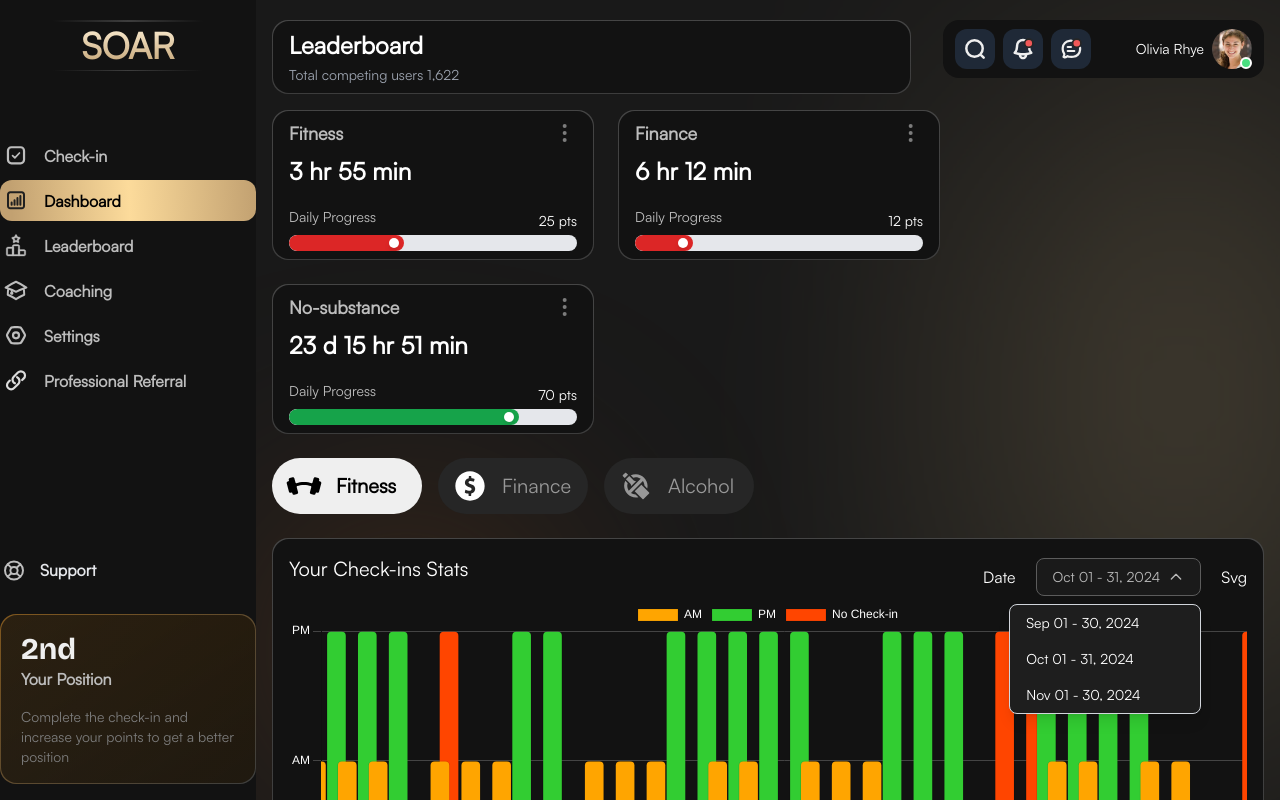
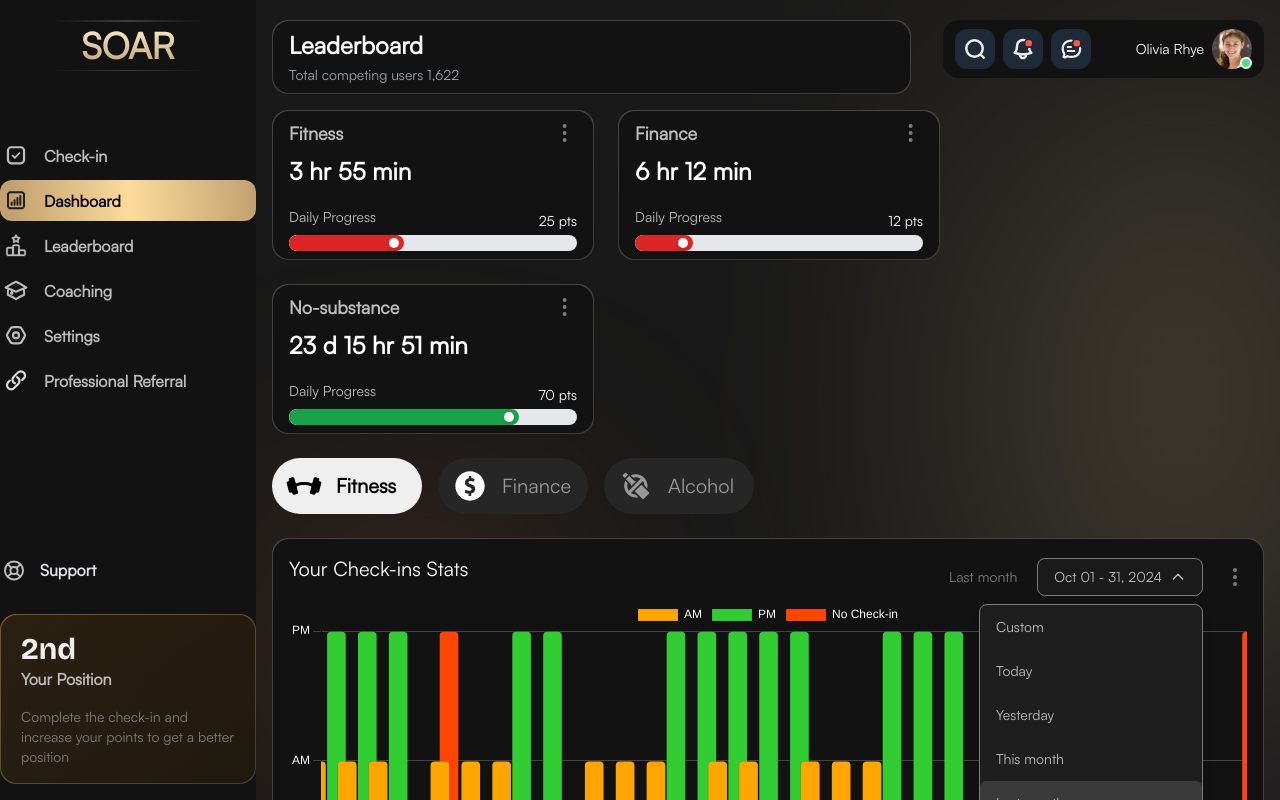
Before and after one commit to sda34495/soar-web-app-front, a Next.js app: page /dashboard in a window 1280 px wide. Both pictures are taken after a click on the button "Oct 01 - 31, 2024". Built offline with nearby package versions, Linux system fonts and the light colour scheme; a web font is replaced by a local one.

Commit message:
add: dropdown in barchart

```diff
--- a/src/components/UI/BarChart.tsx
+++ b/src/components/UI/BarChart.tsx
@@ -1,9 +1,16 @@
-'use client';
-import React from 'react';
-import { Chart as ChartJS, BarElement, Tooltip, Legend, CategoryScale, LinearScale } from 'chart.js';
-import { Bar } from 'react-chartjs-2';
-import GraphTabs from '@/app/(dashboard)/components/GraphTabs';
-import DropDownChat from '../UI/DropDownChat';
+"use client";
+import React from "react";
+import {
+  Chart as ChartJS,
+  BarElement,
+  Tooltip,
+  Legend,
+  CategoryScale,
+  LinearScale,
+} from "chart.js";
+import { Bar } from "react-chartjs-2";
+import GraphTabs from "@/app/(dashboard)/components/GraphTabs";
+import DropDownChat from "../UI/DropDownChat";
 
 // Register Chart.js components
 ChartJS.register(BarElement, Tooltip, Legend, CategoryScale, LinearScale);
@@ -11,36 +18,36 @@ ChartJS.register(BarElement, Tooltip, Legend, CategoryScale, LinearScale);
 export default function CustomYAxisBarChart() {
   // Data for the chart
   const rawData = [
-    { date: '01', AM: 1, PM: 2, NO: 0 },
-    { date: '02', AM: 1, PM: 2, NO: 0 },
-    { date: '03', AM: 1, PM: 2, NO: 0 },
-    { date: '04', AM: 0, PM: 0, NO: 2 },
-    { date: '05', AM: 1, PM: 0, NO: 0 },
-    { date: '06', AM: 1, PM: 0, NO: 0 },
-    { date: '07', AM: 1, PM: 2, NO: 0 },
-    { date: '08', AM: 0, PM: 2, NO: 0 },
-    { date: '09', AM: 0, PM: 0, NO: 0.5 },
-    { date: '10', AM: 1, PM: 0, NO: 0 },
-    { date: '11', AM: 1, PM: 0, NO: 0 },
-    { date: '12', AM: 1, PM: 2, NO: 0 },
-    { date: '13', AM: 0, PM: 2, NO: 0 },
-    { date: '14', AM: 1, PM: 2, NO: 0 },
-    { date: '15', AM: 1, PM: 2, NO: 0 },
-    { date: '16', AM: 0, PM: 2, NO: 0 },
-    { date: '17', AM: 1, PM: 0, NO: 0 },
-    { date: '18', AM: 1, PM: 0, NO: 0 },
-    { date: '19', AM: 1, PM: 2, NO: 0 },
-    { date: '20', AM: 0, PM: 2, NO: 0 },
-    { date: '21', AM: 0, PM: 2, NO: 0 },
-    { date: '22', AM: 0, PM: 0, NO: 2 },
-    { date: '23', AM: 0, PM: 0, NO: 2 },
-    { date: '24', AM: 0, PM: 2, NO: 0 },
-    { date: '25', AM: 1, PM: 2, NO: 0 },
-    { date: '26', AM: 1, PM: 2, NO: 0 },
-    { date: '27', AM: 0, PM: 2, NO: 0 },
-    { date: '28', AM: 1, PM: 0, NO: 0 },
-    { date: '29', AM: 1, PM: 0, NO: 0 },
-    { date: '30', AM: 0, PM: 0, NO: 2 },
+    { date: "01", AM: 1, PM: 2, NO: 0 },
+    { date: "02", AM: 1, PM: 2, NO: 0 },
+    { date: "03", AM: 1, PM: 2, NO: 0 },
+    { date: "04", AM: 0, PM: 0, NO: 2 },
+    { date: "05", AM: 1, PM: 0, NO: 0 },
+    { date: "06", AM: 1, PM: 0, NO: 0 },
+    { date: "07", AM: 1, PM: 2, NO: 0 },
+    { date: "08", AM: 0, PM: 2, NO: 0 },
+    { date: "09", AM: 0, PM: 0, NO: 0.5 },
+    { date: "10", AM: 1, PM: 0, NO: 0 },
+    { date: "11", AM: 1, PM: 0, NO: 0 },
+    { date: "12", AM: 1, PM: 2, NO: 0 },
+    { date: "13", AM: 0, PM: 2, NO: 0 },
+    { date: "14", AM: 1, PM: 2, NO: 0 },
+    { date: "15", AM: 1, PM: 2, NO: 0 },
+    { date: "16", AM: 0, PM: 2, NO: 0 },
+    { date: "17", AM: 1, PM: 0, NO: 0 },
+    { date: "18", AM: 1, PM: 0, NO: 0 },
+    { date: "19", AM: 1, PM: 2, NO: 0 },
+    { date: "20", AM: 0, PM: 2, NO: 0 },
+    { date: "21", AM: 0, PM: 2, NO: 0 },
+    { date: "22", AM: 0, PM: 0, NO: 2 },
+    { date: "23", AM: 0, PM: 0, NO: 2 },
+    { date: "24", AM: 0, PM: 2, NO: 0 },
+    { date: "25", AM: 1, PM: 2, NO: 0 },
+    { date: "26", AM: 1, PM: 2, NO: 0 },
+    { date: "27", AM: 0, PM: 2, NO: 0 },
+    { date: "28", AM: 1, PM: 0, NO: 0 },
+    { date: "29", AM: 1, PM: 0, NO: 0 },
+    { date: "30", AM: 0, PM: 0, NO: 2 },
   ];
 
   // ChartJS data configuration
@@ -48,25 +55,25 @@ export default function CustomYAxisBarChart() {
     labels: rawData.map((item) => item.date), // X-axis labels (dates)
     datasets: [
       {
-        label: 'AM',
+        label: "AM",
         data: rawData.map((item) => item.AM),
-        backgroundColor: '#FFA500', // Orange
+        backgroundColor: "#FFA500", // Orange
         borderWidth: 1,
         barThickness: 20,
         borderRadius: 5,
       },
       {
-        label: 'PM',
+        label: "PM",
         data: rawData.map((item) => item.PM),
-        backgroundColor: '#32CD32', // Green
+        backgroundColor: "#32CD32", // Green
         borderWidth: 1,
         barThickness: 20,
         borderRadius: 5,
       },
       {
-        label: 'No Check-in',
+        label: "No Check-in",
         data: rawData.map((item) => item.NO),
-        backgroundColor: '#FF4500', // Red
+        backgroundColor: "#FF4500", // Red
         borderWidth: 1,
         barThickness: 20,
         borderRadius: 5,
@@ -78,23 +85,23 @@ export default function CustomYAxisBarChart() {
   const options = {
     plugins: {
       legend: {
-        position: 'top',
+        position: "top",
         labels: {
-          color: '#FFFFFF', // White text for legend
+          color: "#FFFFFF", // White text for legend
         },
       },
       tooltip: {
-        backgroundColor: '#333',
-        titleColor: '#FFFFFF',
-        bodyColor: '#FFFFFF',
-        borderColor: '#FFFFFF',
+        backgroundColor: "#333",
+        titleColor: "#FFFFFF",
+        bodyColor: "#FFFFFF",
+        borderColor: "#FFFFFF",
         borderWidth: 1,
       },
     },
     scales: {
       x: {
         ticks: {
-          color: '#FFFFFF', // White labels for X-axis
+          color: "#FFFFFF", // White labels for X-axis
         },
         grid: {
           display: false, // No gridlines on X-axis
@@ -103,13 +110,13 @@ export default function CustomYAxisBarChart() {
       y: {
         ticks: {
           callback: (value) => {
-            const labels = ['NO', 'AM', 'PM'];
+            const labels = ["NO", "AM", "PM"];
             return labels[value]; // Map numeric values to custom labels
           },
-          color: '#FFFFFF', // White labels for Y-axis
+          color: "#FFFFFF", // White labels for Y-axis
         },
         grid: {
-          color: '#444444', // Subtle gridlines for Y-axis
+          color: "#444444", // Subtle gridlines for Y-axis
         },
         min: 0, // Minimum value on the Y-axis
         max: 2, // Maximum value (to match the 3 labels)
@@ -120,21 +127,20 @@ export default function CustomYAxisBarChart() {
   };
 
   return (
-
     <>
-<GraphTabs/>
+      <GraphTabs />
 
       <div className="bg-gradient-to-b overflow-hidden from-[#454545] to-[#3c3c3c] p-[1px] rounded-2xl">
         <div className="bg-[#121212] p-4 rounded-2xl">
-      <div  className='flex flex-row justify-between'>
+          <div className="flex flex-row justify-between">
             <h2 className="text-white text-xl mb-4">Your Check-ins Stats</h2>
-       <div className='flex flex-row gap-5 items-center'>
-        <p>Date</p>
-        <DropDownChat/>
-        <p>Svg</p>
+            <div className="flex flex-row gap-5 items-center">
+              <p className="text-sm text-[#7C7C7C] ">Last month</p>
+              <DropDownChat />
+             <img src='/vertical.svg'/>
             </div>
           </div>
-      <div style={{ width: '100%', height: '320px' }}>
+          <div style={{ width: "100%", height: "320px" }}>
             <Bar data={data} options={options} />
           </div>
         </div>
--- a/src/components/UI/DropDownChat.tsx
+++ b/src/components/UI/DropDownChat.tsx
@@ -7,7 +7,7 @@ const DateDropdown: React.FC = () => {
     <div className="relative inline-block text-sm font-medium">
       <button
         onClick={() => setIsOpen(!isOpen)}
-        className="flex items-center px-4 py-2 bg opacity-70 border-[#7c7c7c] bg-[#1e1e1e] rounded-lg text-white border focus:outline-none "
+        className="flex items-center px-4 py-2 bg-opacity-70 bg-[#1e1e1e] border-[#7c7c7c] rounded-lg border text-[#BDBDBD] focus:outline-none"
       >
         <span>Oct 01 - 31, 2024</span>
         <svg
@@ -29,16 +29,25 @@ const DateDropdown: React.FC = () => {
       </button>
 
       {isOpen && (
-        <div className="absolute right-0 mt-2 w-48 bg-[#1e1e1e] text-white border border-gray-300 rounded-lg shadow-lg">
+        <div className="absolute right-0 mt-2 w-56  bg-[#1E1E1E] text-[#BDBDBD] border border-[#7C7C7C] rounded-lg shadow-lg">
           <ul>
-            <li className="px-4 py-2 hover:bg-gray-100 cursor-pointer">
-              Sep 01 - 30, 2024
+            <li className="px-4 py-3 hover:bg-[#191919] cursor-pointer rounded-t-lg">
+              Custom
             </li>
-            <li className="px-4 py-2 hover:bg-gray-100 cursor-pointer">
-              Oct 01 - 31, 2024
+            <li className="px-4 py-3 hover:bg-[#191919] cursor-pointer">
+              Today
             </li>
-            <li className="px-4 py-2 hover:bg-gray-100 cursor-pointer">
-              Nov 01 - 30, 2024
+            <li className="px-4 py-3 hover:bg-[#191919] cursor-pointer">
+              Yesterday
+            </li>
+            <li className="px-4 py-3 hover:bg-[#191919] cursor-pointer">
+              This month
+            </li>
+            <li className="px-4 py-3 bg-[#3a3a3a] hover:bg-[#191919] cursor-pointer rounded-md">
+              Last month
+            </li>
+            <li className="px-4 py-3 hover:bg-[#191919] cursor-pointer rounded-b-lg">
+              All time
             </li>
           </ul>
         </div>
```
Also changed, not shown: public/vertical.svg (added). Lines whose indentation alone changed are shown as unchanged.
